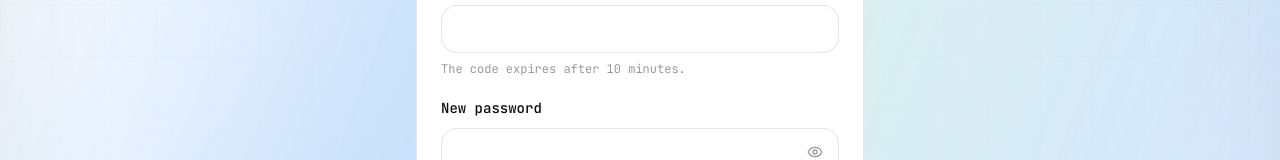
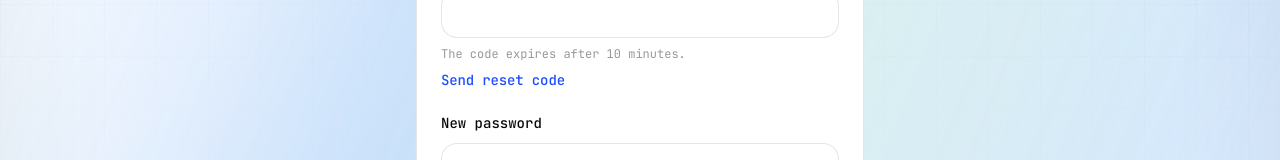
Before and after one commit to satyamsingh5512/StudyBuddy, a Next.js app: page /reset-password in a window 1280 px wide. Shown: the part 308-468 px from the top of the page. Built offline with nearby package versions, Linux system fonts and the light colour scheme; no server answers.

Commit message:
Commit 14: update src/views/ResetPassword.tsx

```diff
--- a/src/views/ResetPassword.tsx
+++ b/src/views/ResetPassword.tsx
@@ -1,4 +1,4 @@
-import { useState } from 'react';
+import { useState, useEffect } from 'react';
 import { Eye, EyeOff } from 'lucide-react';
 import { useNavigate } from '@/lib/router';
 import { Card, CardContent, CardDescription, CardHeader, CardTitle } from '@/components/ui/card';
@@ -19,11 +19,55 @@ export default function ResetPassword() {
   const [confirmPassword, setConfirmPassword] = useState('');
   const [showPassword, setShowPassword] = useState(false);
   const [isLoading, setIsLoading] = useState(false);
+  const [isSending, setIsSending] = useState(false);
+  const [codeSent, setCodeSent] = useState(false);
+  const [resendCooldown, setResendCooldown] = useState(0);
+
+  useEffect(() => {
+    if (resendCooldown <= 0) return;
+    const timer = setTimeout(() => setResendCooldown((s) => s - 1), 1000);
+    return () => clearTimeout(timer);
+  }, [resendCooldown]);
+
+  const handleSendCode = async () => {
+    const trimmedEmail = email.trim();
+    if (!trimmedEmail) {
+      toast({
+        title: 'Email required',
+        description: 'Enter your account email first.',
+        variant: 'destructive',
+      });
+      return;
+    }
+    setIsSending(true);
+    soundManager.playClick();
+    try {
+      await apiFetchJSON('/auth/forgot-password', {
+        method: 'POST',
+        body: JSON.stringify({ email: trimmedEmail }),
+      });
+      setCodeSent(true);
+      setResendCooldown(60);
+      toast({
+        title: 'Code sent',
+        description: 'Check your email for the 6-digit reset code.',
+      });
+    } catch (error) {
+      toast({
+        title: 'Could not send code',
+        description: error instanceof Error ? error.message : 'Please try again.',
+        variant: 'destructive',
+      });
+    } finally {
+      setIsSending(false);
+    }
+  };
 
   const handleSubmit = async (event: React.FormEvent) => {
     event.preventDefault();
+    const trimmedOtp = otp.trim();
 
-    if (otp.length !== 6) {
+    if (trimmedOtp.length !== 6) {
       toast({
         title: 'Invalid code',
         description: 'Enter the 6-digit code from your email.',
@@ -54,7 +98,7 @@ export default function ResetPassword() {
     try {
       await apiFetchJSON('/auth/reset-password', {
         method: 'POST',
-        body: JSON.stringify({ email: email.trim(), otp, password }),
+        body: JSON.stringify({ email: email.trim(), otp: trimmedOtp, password }),
       });
       toast({
         title: 'Password reset',
@@ -116,6 +160,21 @@ export default function ResetPassword() {
                 <p id="reset-code-help" className="text-xs text-muted-foreground">
                   The code expires after 10 minutes.
                 </p>
+                <Button
+                  type="button"
+                  variant="link"
+                  className="h-auto p-0 text-sm"
+                  onClick={handleSendCode}
+                  disabled={isSending || resendCooldown > 0}
+                >
+                  {isSending
+                    ? 'Sending…'
+                    : resendCooldown > 0
+                      ? `Resend code in ${resendCooldown}s`
+                      : codeSent
+                        ? "Didn't receive the code? Resend"
+                        : 'Send reset code'}
+                </Button>
               </div>
 
               <div className="space-y-2">
```
